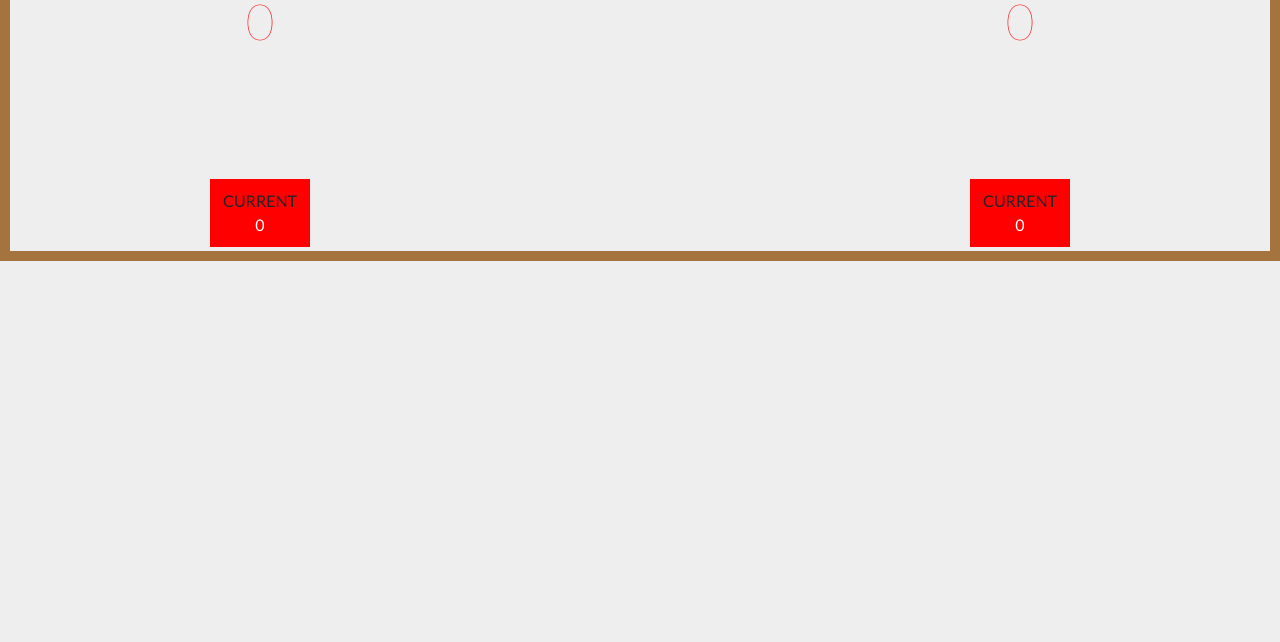
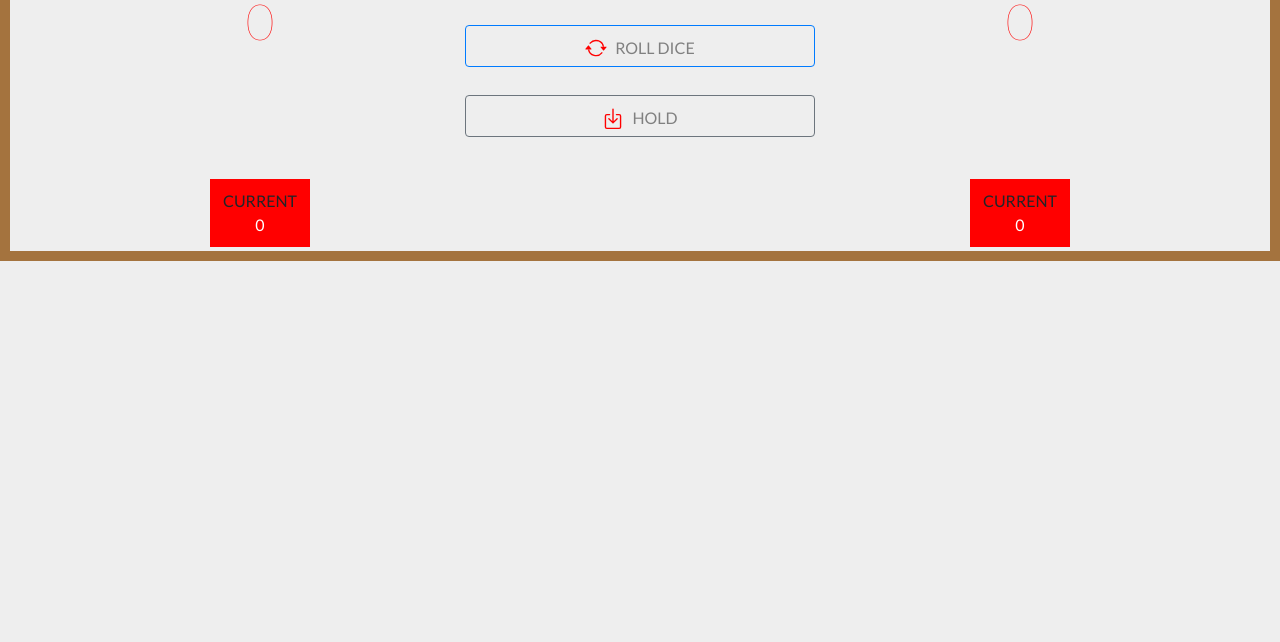
Before and after one commit to Michaelbaudry/Dice-Game, a plain HTML site: page index.html in a window 1280 px wide. Shown: the part 158-800 px from the top of the page. Drawn offline with nearby package versions, Linux system fonts and the light colour scheme.

Commit message:
Add files via upload

```diff
--- a/style.css
+++ b/style.css
@@ -54,9 +54,17 @@ body {
       margin: 20px 0 20px 0;
     }
   }
-  .action {
+
+  .row {
+    align-items: center;
+  }
+
+  .action-box {
     margin-bottom: 30px;
     margin-top: 10px;
+    display: flex;
+    flex-direction: column;
+    justify-content: center;
   }
 
   @media (min-width: 576px) {
```
